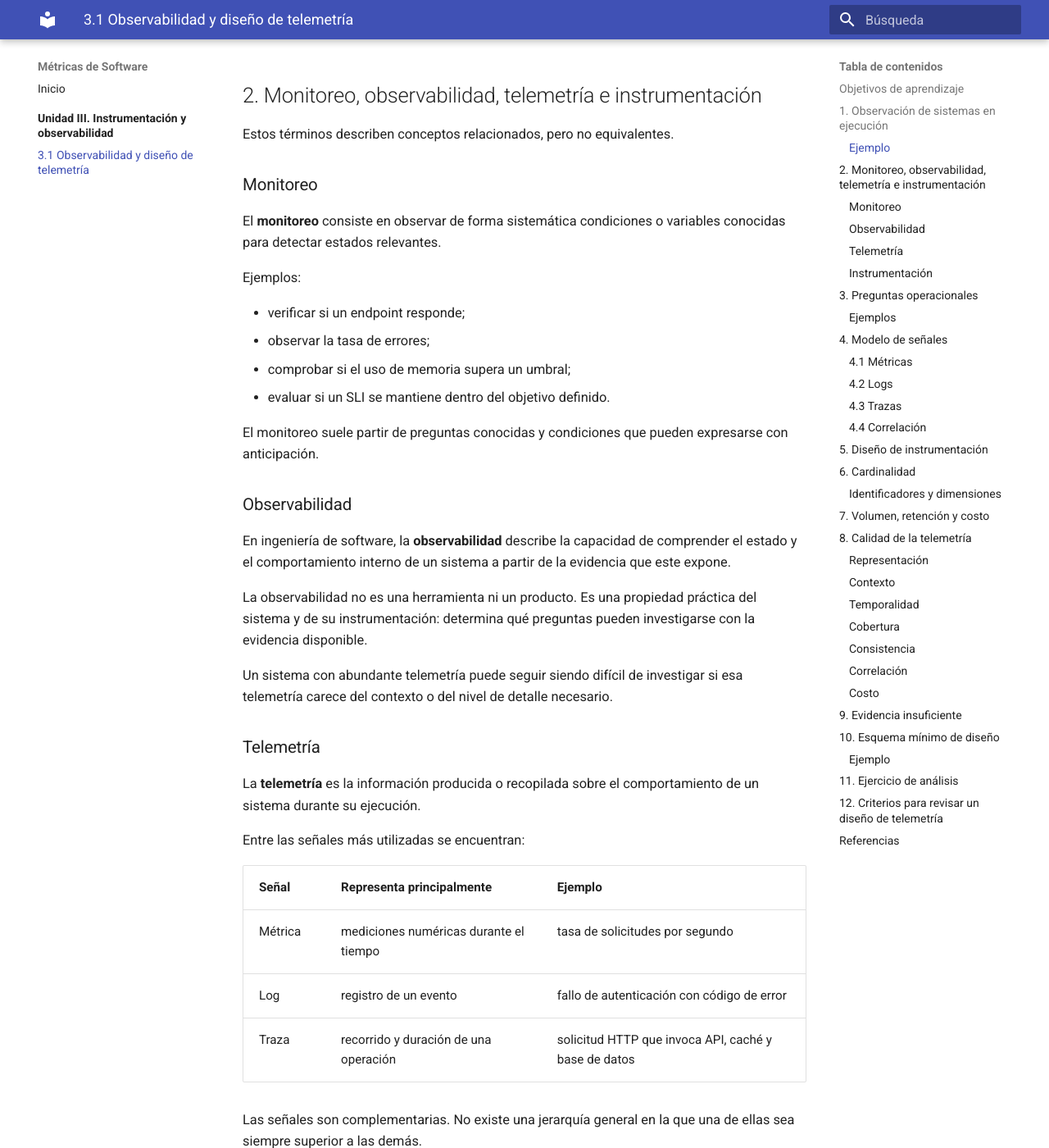
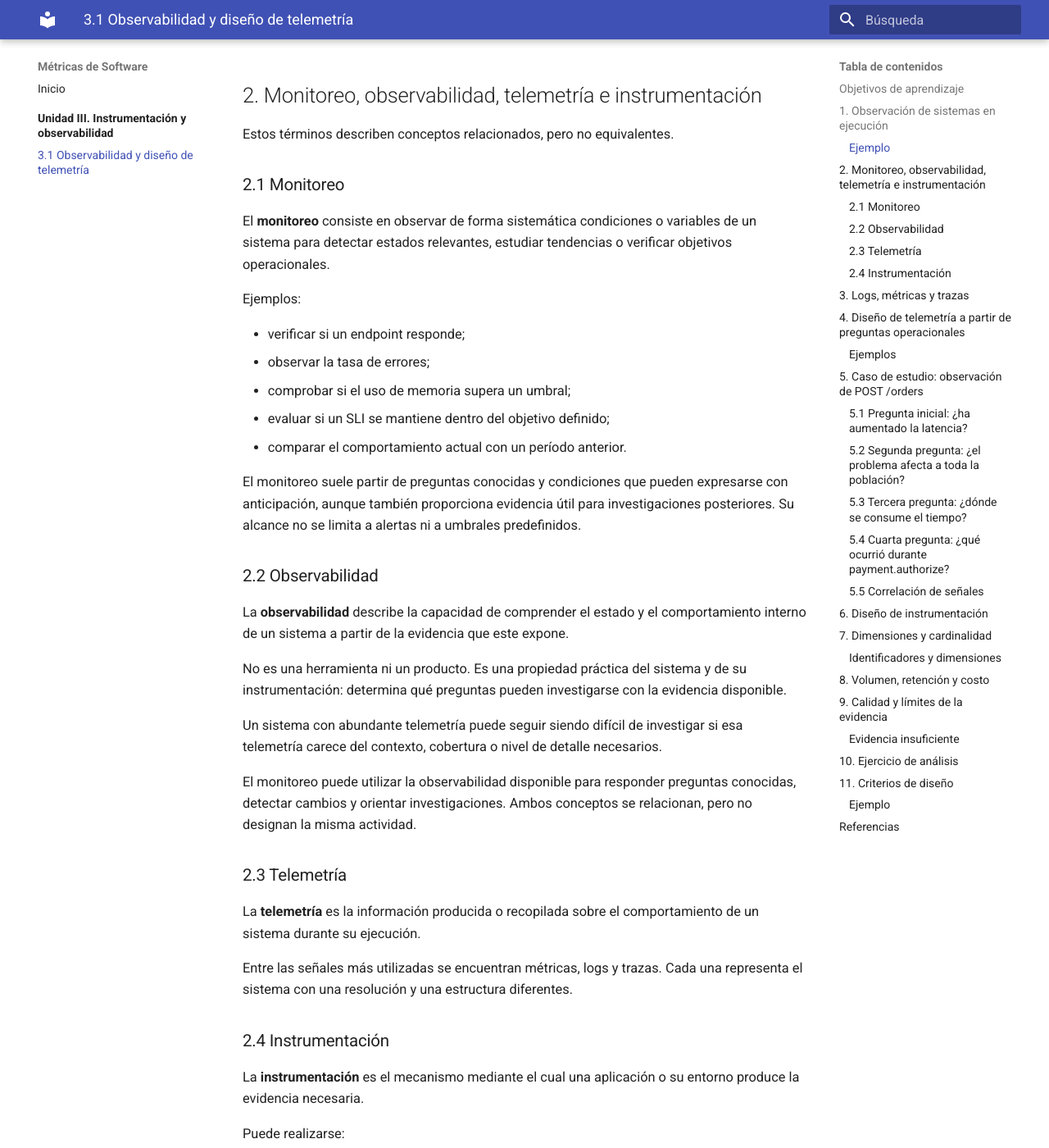
Before and after one commit to guillermocalderon2021/metricas-software-unidad3, an MkDocs documentation site: the page built from docs/unidad-3/3.1-observabilidad-y-telemetria.md, in a window 1280 px wide and 1400 px high, scrolled down 1583 px. Shown: the whole window at 82% size. Built offline with MkDocs 1.6.1 and Material for MkDocs 9.7.7, drawn with Linux system fonts in a browser that asks for light colours; some of the changed text lies outside the part shown.

Commit message:
Adding images

````diff
--- a/docs/unidad-3/3.1-observabilidad-y-telemetria.md
+++ b/docs/unidad-3/3.1-observabilidad-y-telemetria.md
@@ -13,7 +13,7 @@ Al finalizar esta clase se espera que el estudiante pueda:
 
 ## 1. Observación de sistemas en ejecución
 
-Un sistema de software en ejecución posee estado interno que no es directamente visible desde el exterior. Entre otros elementos, ese estado incluye solicitudes activas, colas, conexiones, uso de recursos, operaciones en curso, errores y dependencias.
+Un sistema de software en ejecución posee estado interno que no es directamente visible desde el exterior. Entre otros elementos, ese estado incluye solicitudes activas, colas, conexiones, operaciones en curso, errores y dependencias.
 
 El análisis operacional requiere **evidencia observable** que permita inferir aspectos de ese estado.
 
@@ -52,42 +52,37 @@ El tipo de evidencia requerida depende de la pregunta que se intenta responder.
 
 Estos términos describen conceptos relacionados, pero no equivalentes.
 
-### Monitoreo
+### 2.1 Monitoreo
 
-El **monitoreo** consiste en observar de forma sistemática condiciones o variables conocidas para detectar estados relevantes.
+El **monitoreo** consiste en observar de forma sistemática condiciones o variables de un sistema para detectar estados relevantes, estudiar tendencias o verificar objetivos operacionales.
 
 Ejemplos:
 
 - verificar si un endpoint responde;
 - observar la tasa de errores;
 - comprobar si el uso de memoria supera un umbral;
-- evaluar si un SLI se mantiene dentro del objetivo definido.
+- evaluar si un SLI se mantiene dentro del objetivo definido;
+- comparar el comportamiento actual con un período anterior.
 
-El monitoreo suele partir de preguntas conocidas y condiciones que pueden expresarse con anticipación.
+El monitoreo suele partir de preguntas conocidas y condiciones que pueden expresarse con anticipación, aunque también proporciona evidencia útil para investigaciones posteriores. Su alcance no se limita a alertas ni a umbrales predefinidos.
 
-### Observabilidad
+### 2.2 Observabilidad
 
-En ingeniería de software, la **observabilidad** describe la capacidad de comprender el estado y el comportamiento interno de un sistema a partir de la evidencia que este expone.
+La **observabilidad** describe la capacidad de comprender el estado y el comportamiento interno de un sistema a partir de la evidencia que este expone.
 
-La observabilidad no es una herramienta ni un producto. Es una propiedad práctica del sistema y de su instrumentación: determina qué preguntas pueden investigarse con la evidencia disponible.
+No es una herramienta ni un producto. Es una propiedad práctica del sistema y de su instrumentación: determina qué preguntas pueden investigarse con la evidencia disponible.
 
-Un sistema con abundante telemetría puede seguir siendo difícil de investigar si esa telemetría carece del contexto o del nivel de detalle necesario.
+Un sistema con abundante telemetría puede seguir siendo difícil de investigar si esa telemetría carece del contexto, cobertura o nivel de detalle necesarios.
 
-### Telemetría
+El monitoreo puede utilizar la observabilidad disponible para responder preguntas conocidas, detectar cambios y orientar investigaciones. Ambos conceptos se relacionan, pero no designan la misma actividad.
+
+### 2.3 Telemetría
 
 La **telemetría** es la información producida o recopilada sobre el comportamiento de un sistema durante su ejecución.
 
-Entre las señales más utilizadas se encuentran:
+Entre las señales más utilizadas se encuentran métricas, logs y trazas. Cada una representa el sistema con una resolución y una estructura diferentes.
 
-| Señal | Representa principalmente | Ejemplo |
-|---|---|---|
-| Métrica | mediciones numéricas durante el tiempo | tasa de solicitudes por segundo |
-| Log | registro de un evento | fallo de autenticación con código de error |
-| Traza | recorrido y duración de una operación | solicitud HTTP que invoca API, caché y base de datos |
-
-Las señales son complementarias. No existe una jerarquía general en la que una de ellas sea siempre superior a las demás.
-
-### Instrumentación
+### 2.4 Instrumentación
 
 La **instrumentación** es el mecanismo mediante el cual una aplicación o su entorno produce la evidencia necesaria.
 
@@ -100,19 +95,52 @@ Puede realizarse:
 - en el sistema operativo;
 - mediante instrumentación automática.
 
-La instrumentación debe seleccionarse según la pregunta operacional. Instrumentar primero y formular preguntas después suele producir datos difíciles de justificar y costosos de mantener.
+Conviene distinguir dos niveles.
 
-## 3. Preguntas operacionales
+**Instrumentación basal.** Señales generales que describen el funcionamiento ordinario del servicio, por ejemplo cantidad de solicitudes, errores, duración y consumo de recursos relevantes.
 
-El diseño de telemetría comienza con una pregunta que pueda relacionarse con un comportamiento observable.
+**Instrumentación específica.** Señales, atributos o eventos incorporados para investigar preguntas concretas o comportamientos particulares.
 
-Una pregunta operacional debe identificar con suficiente precisión:
+Un servicio necesita una base de instrumentación que describa su comportamiento general. La incorporación de nuevas señales, dimensiones o eventos debe justificarse por las preguntas que se pretende responder y por el costo de producir y conservar esa evidencia.
+
+
+<figure markdown="span">
+  ![Relación entre sistema en ejecución, instrumentación, señales de telemetría e inferencia](images/3.1-figura-1-sistema-instrumentacion-telemetria.png)
+  <figcaption>Figura 1. Relación entre sistema en ejecución, instrumentación, telemetría observada e inferencia.</figcaption>
+</figure>
+
+## 3. Logs, métricas y trazas
+
+Las tres señales se complementan, pero no proporcionan el mismo tipo de evidencia.
+
+| Señal | Unidad de análisis típica | Aporta principalmente | Limitación característica |
+|---|---|---|---|
+| Métrica | población observada durante un intervalo | tasas, tendencias, agregaciones y distribuciones | pierde detalle de observaciones individuales |
+| Log | evento individual | contexto detallado sobre lo ocurrido | no representa necesariamente la estructura temporal completa de una operación |
+| Traza | ejecución de una operación | relaciones entre operaciones, dependencias y distribución del tiempo | una traza individual no caracteriza por sí sola a toda la población |
+
+Estas características describen usos típicos y no constituyen fronteras absolutas. La representación concreta depende del sistema de instrumentación y del backend utilizado.
+
+La selección de una señal debe responder a la pregunta que se intenta resolver.
+
+
+<figure markdown="span">
+  ![Diferente resolución de métricas, logs y trazas](images/3.1-figura-2-resolucion-senales.png)
+  <figcaption>Figura 2. Diferente resolución de las señales: las métricas resumen poblaciones, mientras logs y trazas permiten analizar ejecuciones concretas.</figcaption>
+</figure>
+
+## 4. Diseño de telemetría a partir de preguntas operacionales
+
+Una pregunta operacional debe relacionarse con un comportamiento observable y definir con suficiente precisión qué evidencia sería pertinente.
+
+Conviene identificar:
 
 1. el objeto de observación;
 2. el comportamiento que interesa estudiar;
 3. la población o conjunto de operaciones relevante;
 4. el intervalo temporal cuando sea necesario;
-5. el criterio con el que se interpretará la evidencia.
+5. el criterio con el que se interpretará la evidencia;
+6. la decisión que podría sustentarse con el resultado.
 
 ### Ejemplos
 
@@ -124,11 +152,11 @@ Una pregunta operacional debe identificar con suficiente precisión:
 | ¿En qué componente se consume el tiempo de una solicitud lenta? | contexto propagado y duración por operación |
 | ¿El problema afecta a todos los clientes o a un subconjunto? | dimensión que permita segmentar la evidencia, si su recolección es justificable |
 
-Una señal útil es aquella cuya interpretación está vinculada con una pregunta concreta.
+Una señal es pertinente cuando proporciona evidencia necesaria para responder una pregunta operacional o sustentar una decisión definida.
 
-## 4. Modelo de señales
+## 5. Caso de estudio: observación de `POST /orders`
 
-Considérese un servicio con la siguiente operación:
+Considérese un servicio que procesa la creación de órdenes:
 
 ```text
 cliente
@@ -145,13 +173,16 @@ POST /orders
    +--> persistencia
 ```
 
-Supóngase que se desea responder:
+<figure markdown="span">
+  ![Servicio orders-api, sus dependencias y puntos de instrumentación](images/3.1-figura-3-orders-api-instrumentacion.png)
+  <figcaption>Figura 3. Servicio de órdenes y puntos de instrumentación basal y específica utilizados en el caso de estudio.</figcaption>
+</figure>
 
-> ¿Por qué algunas solicitudes de creación de órdenes superan los 2 s?
+Durante un intervalo determinado se observa un aumento de latencia.
 
-### 4.1 Métricas
+### 5.1 Pregunta inicial: ¿ha aumentado la latencia?
 
-Una métrica puede mostrar el comportamiento agregado del conjunto de solicitudes.
+Una señal agregada puede mostrar el comportamiento de la población de solicitudes.
 
 Ejemplo conceptual:
 
@@ -160,13 +191,43 @@ request_duration_seconds
 operation="create_order"
 ```
 
-Una distribución de duración permitiría estudiar cómo cambia la latencia y qué proporción de observaciones se encuentra en determinados rangos.
+Una distribución de duración permite estudiar cómo cambia la latencia y qué proporción de observaciones se encuentra en determinados rangos.
 
-La métrica no necesariamente permite identificar la operación individual que fue lenta.
+La métrica permite identificar una degradación agregada, pero no necesariamente la solicitud individual que fue lenta ni el componente responsable.
 
-### 4.2 Logs
+### 5.2 Segunda pregunta: ¿el problema afecta a toda la población?
 
-Un evento estructurado puede conservar contexto sobre una operación concreta.
+La evidencia puede segmentarse mediante dimensiones de baja cardinalidad, por ejemplo:
+
+```text
+route
+status_class
+region
+```
+
+La segmentación permite comparar subconjuntos de observaciones sin abandonar el análisis agregado.
+
+No toda dimensión disponible debe convertirse en una dimensión de métrica. Su utilidad debe evaluarse junto con su cardinalidad y su costo.
+
+### 5.3 Tercera pregunta: ¿dónde se consume el tiempo?
+
+Una traza de una solicitud lenta puede representar la estructura temporal de la operación:
+
+```text
+POST /orders                         2184 ms
+├─ validate_order                      12 ms
+├─ inventory.reserve                  103 ms
+├─ payment.authorize                 1812 ms
+└─ database.insert                     74 ms
+```
+
+Esta evidencia muestra que, para esa ejecución, la mayor parte del tiempo corresponde a `payment.authorize`.
+
+No demuestra que `payment.authorize` explique todas las solicitudes lentas de la población. Para sostener una conclusión general se requiere evidencia adicional.
+
+### 5.4 Cuarta pregunta: ¿qué ocurrió durante `payment.authorize`?
+
+Un evento estructurado puede conservar contexto sobre una operación concreta:
 
 ```json
 {
@@ -182,39 +243,23 @@ Un evento estructurado puede conservar contexto sobre una operación concreta.
 
 Este registro permite identificar qué ocurrió en una solicitud y conservar atributos útiles para búsqueda y correlación.
 
-Por sí solo, no establece cuánto tiempo consumieron todas las etapas de la operación.
+Por sí solo, no establece con qué frecuencia ocurre el problema ni cómo se distribuye su impacto sobre toda la población.
 
-### 4.3 Trazas
+### 5.5 Correlación de señales
 
-Una traza puede representar la estructura temporal de una solicitud:
-
-```text
-POST /orders                         2184 ms
-├─ validate_order                      12 ms
-├─ inventory.reserve                  103 ms
-├─ payment.authorize                 1812 ms
-└─ database.insert                     74 ms
-```
-
-La evidencia permite localizar dónde se consumió la mayor parte del tiempo de esa ejecución.
-
-Una traza individual tampoco describe por sí sola la frecuencia del problema en toda la población.
-
-### 4.4 Correlación
-
-Las señales adquieren mayor capacidad explicativa cuando conservan contexto común.
+Las observaciones pueden relacionarse si comparten contexto compatible.
 
 Por ejemplo:
 
 ```text
-métrica → detecta aumento de latencia
-traza   → localiza operaciones lentas
-log     → aporta detalle del evento o error
+métrica -> detecta aumento de latencia
+traza   -> localiza una operación lenta
+log     -> aporta detalle sobre el evento ocurrido
 ```
 
-La correlación requiere identificadores, atributos y convenciones compatibles. La mera existencia de las tres señales no garantiza que puedan analizarse conjuntamente.
+El contexto común permite relacionar observaciones procedentes de distintas señales. La correlación facilita el análisis conjunto, pero no establece por sí misma una relación causal.
 
-## 5. Diseño de instrumentación
+## 6. Diseño de instrumentación
 
 El diseño puede documentarse mediante una relación explícita entre pregunta, señal, atributos e interpretación.
 
@@ -238,7 +283,7 @@ Entre los motivos se encuentran:
 - riesgo de exposición de datos personales;
 - duplicación innecesaria de información.
 
-## 6. Cardinalidad
+## 7. Dimensiones y cardinalidad
 
 La **cardinalidad** de una dimensión es la cantidad de valores distintos que puede asumir.
 
@@ -277,9 +322,15 @@ Un identificador como `request_id`, `order_id` o `user_id` puede ser útil en un
 
 El mismo identificador suele ser una mala dimensión para una métrica agregada si cada valor genera una serie distinta.
 
-La selección depende del modelo de almacenamiento y consulta de cada señal.
+Debe distinguirse entre mecanismos que, aunque expresen contexto, tienen modelos diferentes:
 
-## 7. Volumen, retención y costo
+- labels o dimensiones de una métrica;
+- campos de un log;
+- atributos de un span.
+
+La selección depende del tipo de señal, del modelo de almacenamiento y de las consultas que deben realizarse.
+
+## 8. Volumen, retención y costo
 
 La telemetría consume recursos.
 
@@ -309,9 +360,9 @@ Durante 24 horas:
 1.4 \times 60 \times 60 \times 24 \approx 120\,960 \text{ MB}
 \]
 
-El cálculo es didáctico. El almacenamiento real depende del formato, compresión, indexación, replicación y arquitectura del backend.
+El cálculo es didáctico y corresponde a eventos discretos. El almacenamiento real depende del formato, compresión, indexación, replicación y arquitectura del backend. No debe extrapolarse directamente al modelo de almacenamiento de series temporales.
 
-El costo de observabilidad incluye al menos:
+El costo de observabilidad incluye, entre otros elementos:
 
 - CPU utilizada para producir y procesar señales;
 - memoria;
@@ -322,43 +373,23 @@ El costo de observabilidad incluye al menos:
 - retención;
 - operación de la plataforma.
 
-Por tanto, aumentar el detalle siempre debe evaluarse frente a la utilidad de la evidencia obtenida.
+Aumentar el detalle debe evaluarse frente a la utilidad de la evidencia obtenida.
 
-## 8. Calidad de la telemetría
+## 9. Calidad y límites de la evidencia
 
 La cantidad de datos no determina su calidad.
 
-Una señal debe evaluarse, entre otros aspectos, por:
+| Criterio | Pregunta de revisión |
+|---|---|
+| Representación | ¿La señal representa el comportamiento que se desea estudiar? |
+| Contexto | ¿Contiene los atributos necesarios para interpretarla? |
+| Cobertura | ¿Qué población está representada? |
+| Temporalidad | ¿Pueden relacionarse correctamente las observaciones en el tiempo? |
+| Consistencia | ¿Nombres, unidades y atributos conservan el mismo significado? |
+| Correlación | ¿Puede relacionarse con otras señales? |
+| Costo | ¿El nivel de detalle es sostenible durante el período requerido? |
 
-### Representación
-
-¿La señal representa el comportamiento que se intenta estudiar?
-
-### Contexto
-
-¿Incluye los atributos necesarios para interpretar la observación?
-
-### Temporalidad
-
-¿Los timestamps y las ventanas permiten relacionar observaciones?
-
-### Cobertura
-
-¿La evidencia representa la población relevante o solo un subconjunto?
-
-### Consistencia
-
-¿Los nombres, unidades, atributos y convenciones tienen el mismo significado entre componentes?
-
-### Correlación
-
-¿Es posible relacionar señales producidas por distintos componentes o mecanismos?
-
-### Costo
-
-¿El nivel de detalle es sostenible durante el período requerido?
-
-## 9. Evidencia insuficiente
+### Evidencia insuficiente
 
 Considérese la siguiente evidencia:
 
@@ -382,9 +413,42 @@ No puede concluirse únicamente con esos valores:
 
 La siguiente medición debe seleccionarse a partir de las hipótesis que se desean evaluar.
 
-## 10. Esquema mínimo de diseño
+## 10. Ejercicio de análisis
 
-Antes de instrumentar una aplicación puede utilizarse la siguiente plantilla.
+Un equipo instrumenta un servicio con estas señales:
+
+```text
+http_requests_total{
+    route="/users/918273",
+    method="GET",
+    status="200",
+    user_id="918273",
+    request_id="4cb8..."
+}
+```
+
+y registra errores de esta forma:
+
+```text
+2026-10-06 15:02:44 ERROR request failed
+```
+
+Analice el diseño.
+
+Considere:
+
+1. qué preguntas puede responder la métrica;
+2. qué dimensiones presentan problemas de cardinalidad;
+3. qué contexto falta en el log;
+4. qué información debería conservarse como dimensión agregable y cuál como contexto de una operación;
+5. qué cambios permitirían correlacionar un error con una solicitud concreta;
+6. qué evidencia adicional sería necesaria para investigar latencia.
+
+La adecuación de una propuesta depende de las preguntas que debe responder, la población observada, el nivel de detalle requerido y el costo de producir y conservar la señal.
+
+## 11. Criterios de diseño
+
+Antes de instrumentar una aplicación puede utilizarse la siguiente plantilla:
 
 ```text
 Objetivo operacional:
@@ -402,6 +466,19 @@ Criterio de interpretación:
 Limitaciones:
 Decisión que puede sustentar:
 ```
+
+Un diseño inicial debe permitir responder, al menos, estas preguntas:
+
+1. ¿Qué pregunta operacional justifica cada señal?
+2. ¿Qué interpretación permite la señal?
+3. ¿Qué inferencias no permite?
+4. ¿Qué atributos son necesarios?
+5. ¿Cuál es la cardinalidad esperada?
+6. ¿Qué volumen puede producir?
+7. ¿Durante cuánto tiempo debe conservarse?
+8. ¿Contiene datos sensibles?
+9. ¿Cómo se correlaciona con otras señales?
+10. ¿Qué decisión técnica puede sustentarse con la evidencia?
 
 ### Ejemplo
 
@@ -437,57 +514,12 @@ Decisión que puede sustentar:
 Determinar si existe degradación y si es necesario obtener evidencia de mayor detalle.
 ```
 
-## 11. Ejercicio de análisis
-
-Un equipo instrumenta un servicio con estas señales:
-
-```text
-http_requests_total{
-    route="/users/918273",
-    method="GET",
-    status="200",
-    user_id="918273",
-    request_id="4cb8..."
-}
-```
-
-y registra errores de esta forma:
-
-```text
-2026-10-06 15:02:44 ERROR request failed
-```
-
-Analice el diseño.
-
-Considere:
-
-1. qué preguntas puede responder la métrica;
-2. qué dimensiones presentan problemas de cardinalidad;
-3. qué contexto falta en el log;
-4. qué información debería conservarse como dimensión agregable y cuál como contexto de una operación;
-5. qué cambios permitirían correlacionar un error con una solicitud concreta;
-6. qué evidencia adicional sería necesaria para investigar latencia.
-
-No existe una única instrumentación válida. La propuesta debe justificar la relación entre las preguntas y la evidencia producida.
-
-## 12. Criterios para revisar un diseño de telemetría
-
-Un diseño inicial es defendible cuando permite responder, al menos, estas preguntas:
-
-1. ¿Qué pregunta operacional justifica cada señal?
-2. ¿Qué interpretación permite la señal?
-3. ¿Qué inferencias no permite?
-4. ¿Qué atributos son necesarios?
-5. ¿Cuál es la cardinalidad esperada?
-6. ¿Qué volumen puede producir?
-7. ¿Durante cuánto tiempo debe conservarse?
-8. ¿Contiene datos sensibles?
-9. ¿Cómo se correlaciona con otras señales?
-10. ¿Qué decisión técnica puede sustentarse con la evidencia?
-
 ## Referencias
 
 - OpenTelemetry. [*Observability primer*](https://opentelemetry.io/docs/concepts/observability-primer/). Documentación oficial.
 - OpenTelemetry. [*Signals*](https://opentelemetry.io/docs/concepts/signals/). Documentación oficial.
+- Google. [*Monitoring Distributed Systems*](https://sre.google/sre-book/monitoring-distributed-systems/). *Site Reliability Engineering*.
+- Prometheus. [*Instrumentation*](https://prometheus.io/docs/practices/instrumentation/). Documentación oficial.
+- Prometheus. [*Metric and label naming*](https://prometheus.io/docs/practices/naming/). Documentación oficial.
 - Majors, C., Fong-Jones, L. y Miranda, G. (2022). *Observability Engineering*. O'Reilly Media.
 - Beyer, B., Jones, C., Petoff, J. y Murphy, N. R. (eds.) (2016). *Site Reliability Engineering*. O'Reilly Media.
````
Also changed, not shown: other parts of docs/unidad-3/3.1-observabilidad-y-telemetria.md (+1 -1 lines), docs/unidad-3/images/3.1-figura-1-sistema-instrumentacion-telemetria.png (added), docs/unidad-3/images/3.1-figura-2-resolucion-senales.png (added), docs/unidad-3/images/3.1-figura-3-orders-api-instrumentacion.png (added).
